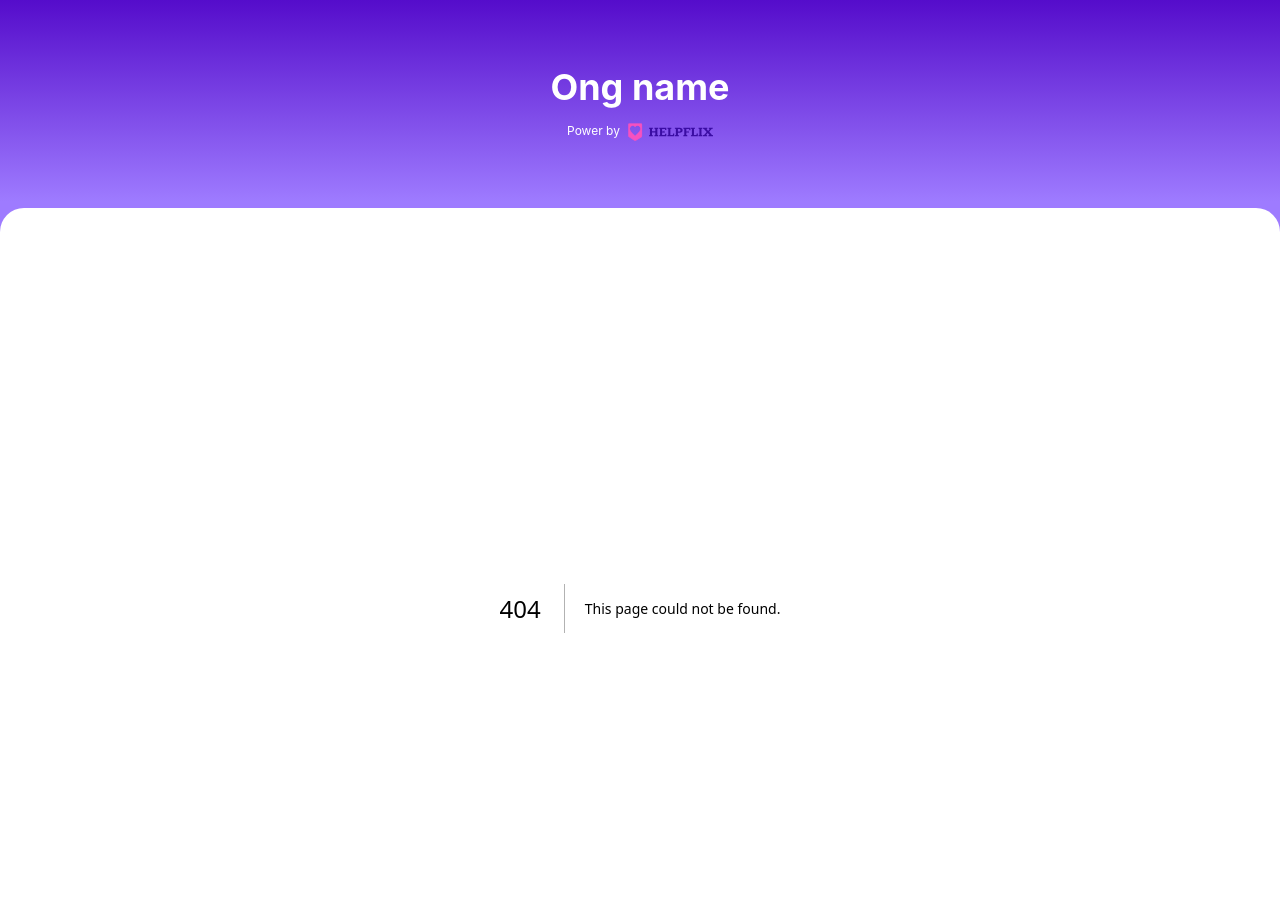
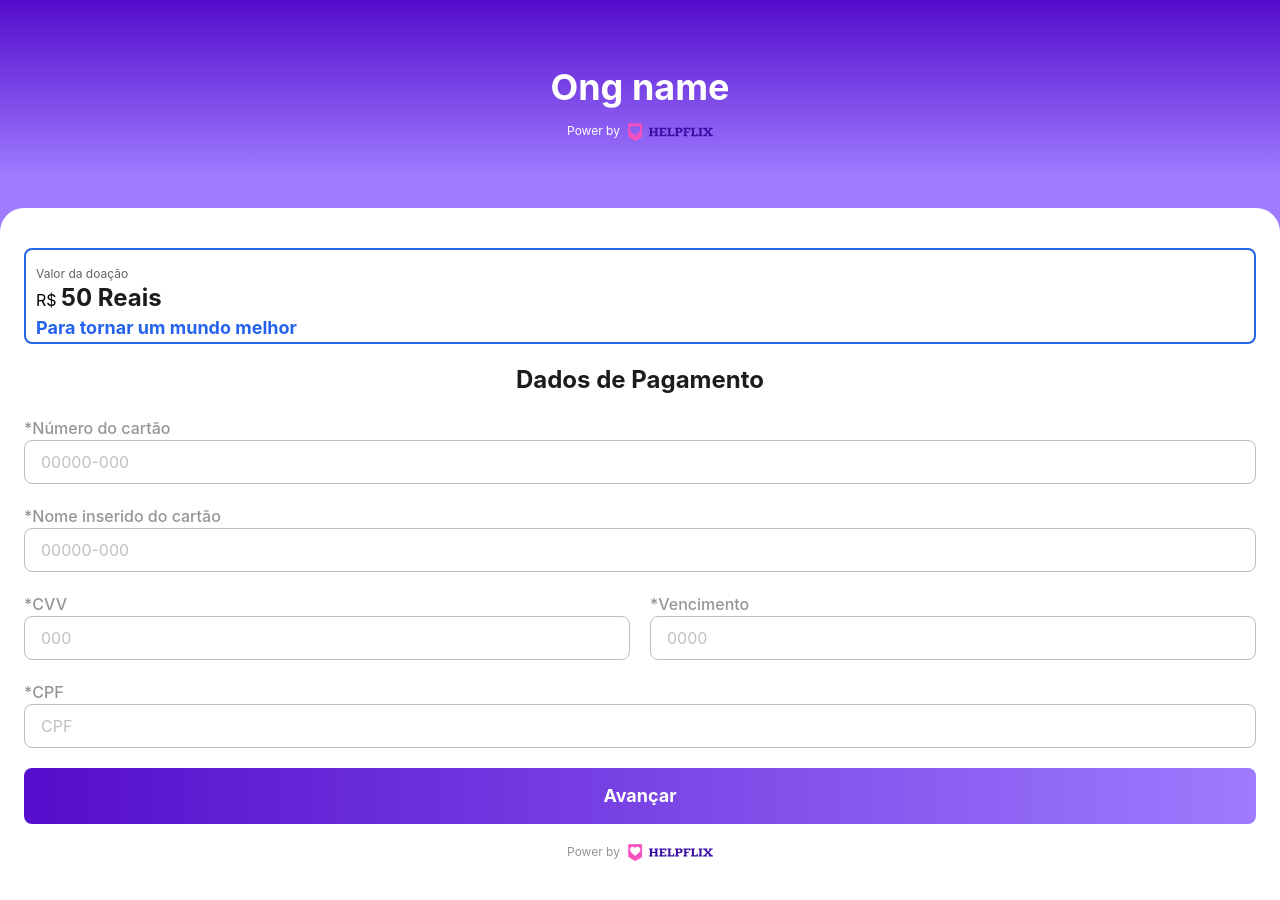
Before and after one commit to wendelfreitas/helpflix, a Next.js app: page /checkout in a window 1280 px wide. Before the commit this address had no page. Shown: the top 900 px of the page. Built offline with nearby package versions, Linux system fonts and the light colour scheme.

Commit message:
feat: create checkout page

```diff
--- /dev/null
+++ b/src/app/checkout/page.tsx
@@ -0,0 +1,32 @@
+import { Button } from '../components/button';
+import { Input } from '../components/Input';
+
+import { Title } from '../components/title';
+import { HelpFlixLogo } from '../components/logo';
+import { DonateCardValue } from '../components/donateCardValue';
+
+export default function Address() {
+  return (
+    <main className="mt-10 flex flex-col w-full mb-5">
+      <DonateCardValue value="50" />
+      <Title title="Dados de Pagamento" />
+
+      <div className="flex gap-5 flex-col">
+        <Input inputName="Número do cartão" placeHolder="00000-000" required />
+        <Input
+          inputName="Nome inserido do cartão"
+          placeHolder="00000-000"
+          required
+        />
+        <div className="grid grid-cols-2 gap-5">
+          <Input inputName="CVV" placeHolder="000" required />
+          <Input inputName="Vencimento" placeHolder="0000" required />
+        </div>
+
+        <Input inputName="CPF" placeHolder="CPF" required />
+        <Button name="Avançar" route="/checkout" />
+      </div>
+      <HelpFlixLogo />
+    </main>
+  );
+}
```
